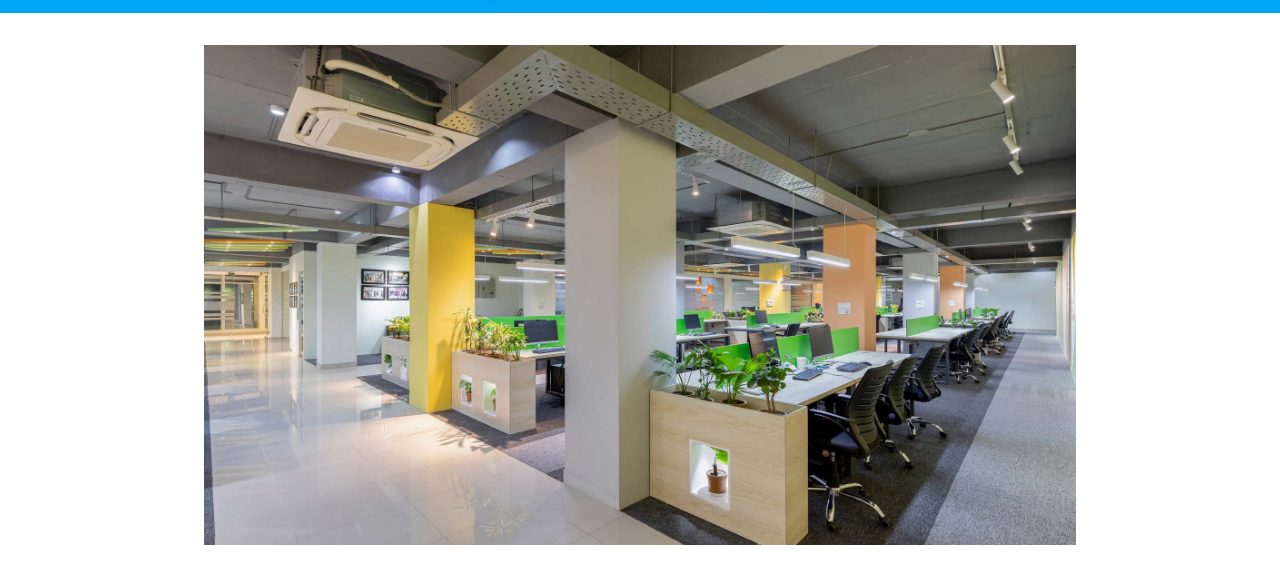
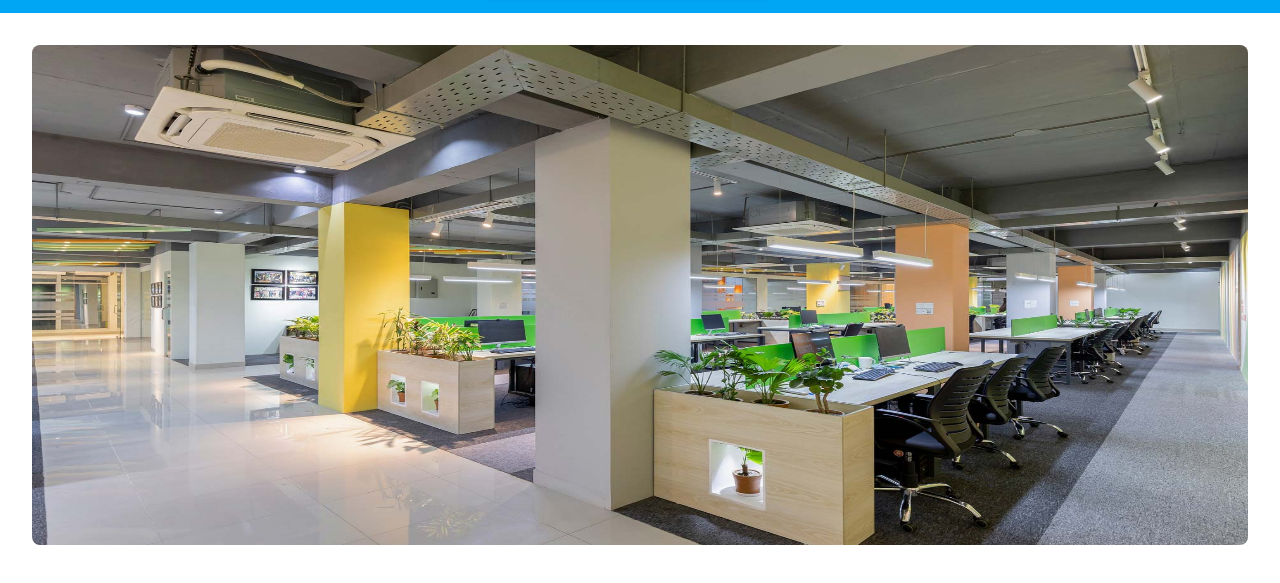
Before and after one commit to junaeduddin/daily-todo, a plain HTML site: page 250718_git command/index.html in a window 1280 px wide. Shown: the part 67-650 px from the top of the page. Drawn offline with nearby package versions, Linux system fonts and the light colour scheme; files whose address does not match are found by name.

Commit message:
create_a_rounded_image

```diff
--- a/250718_git command/index.html
+++ b/250718_git command/index.html
@@ -30,7 +30,7 @@
     <!-- Main Content -->
      <main>
         <div class="container mx-auto p-8">
-                <img src="/daily-todo/250719_practice/Banner_01.png" alt="" class="h-[500px] w-full max-w-full object-contain rounded-lg">
+                <img src="/daily-todo/250719_practice/Banner_01.png" alt="" class="h-[500px] w-full max-w-full  rounded-lg">
 
 
 
```
